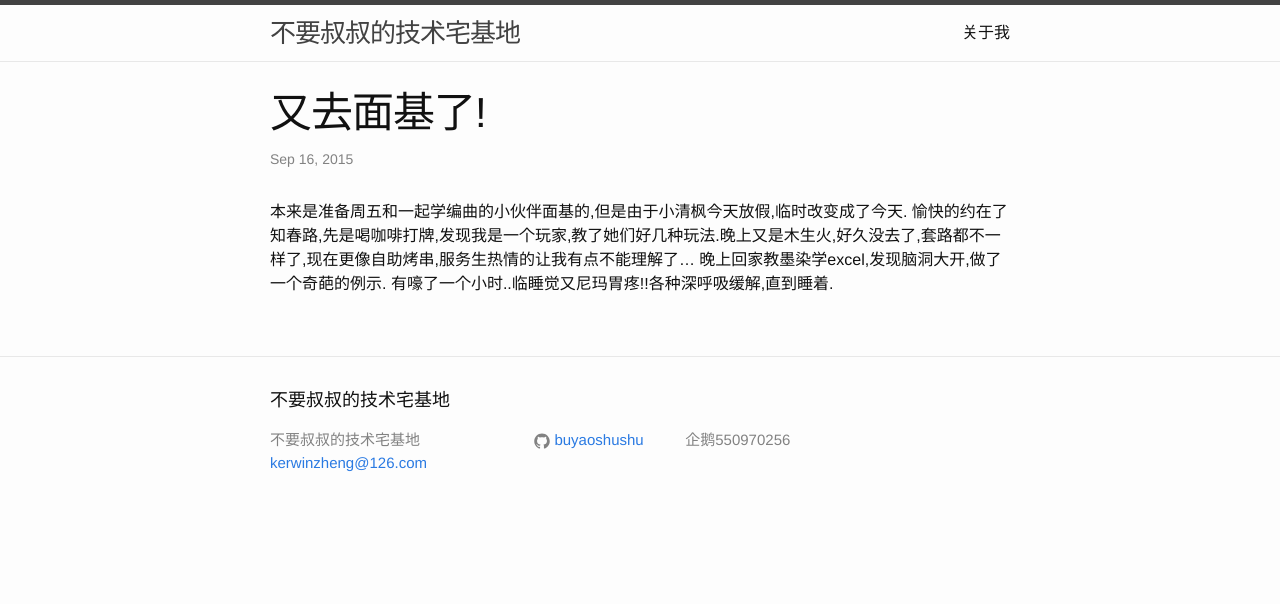
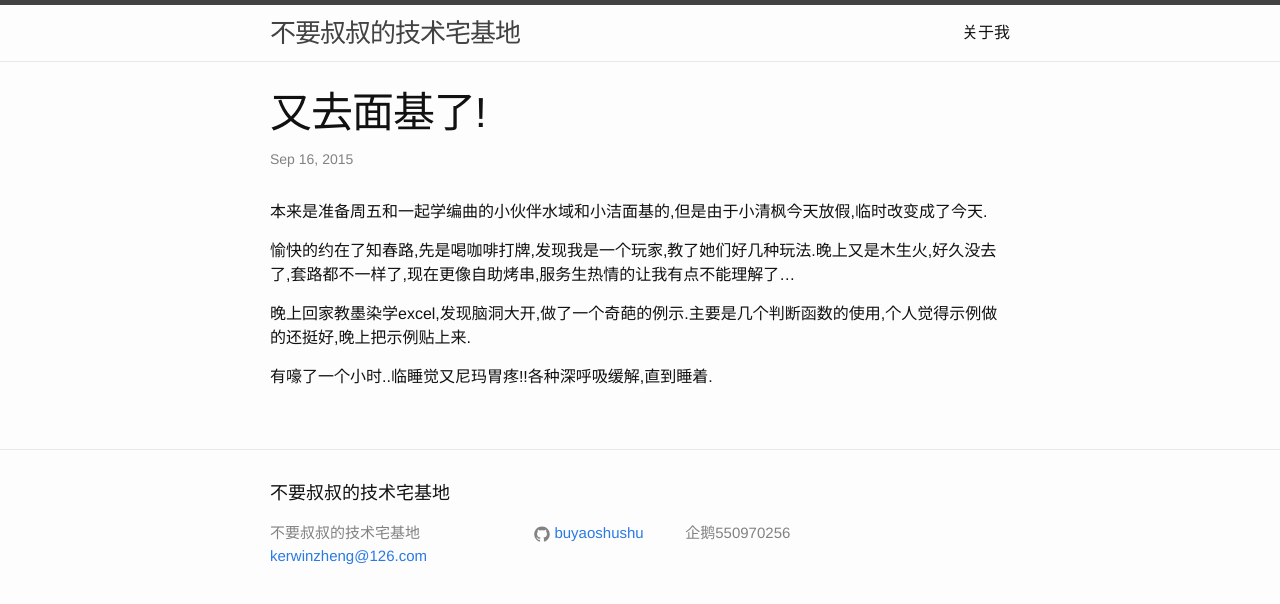
Before and after one commit to buyaoshushu/buyaoshushu.github.io, a Jekyll site: the page built from _posts/2015-09-16-diary.md, in a window 1280 px wide. Shown: the top 604 px of the page. Built offline with Jekyll 4.4.1, drawn with Linux system fonts in a browser that asks for light colours.

Commit message:
修改：     2015-09-16-diary.md

```diff
--- a/_posts/2015-09-16-diary.md
+++ b/_posts/2015-09-16-diary.md
@@ -4,7 +4,10 @@ title:  "又去面基了!"
 date:   2015-09-16
 categories: diary
 ---
-本来是准备周五和一起学编曲的小伙伴面基的,但是由于小清枫今天放假,临时改变成了今天.
+本来是准备周五和一起学编曲的小伙伴水域和小洁面基的,但是由于小清枫今天放假,临时改变成了今天.
+
 愉快的约在了知春路,先是喝咖啡打牌,发现我是一个玩家,教了她们好几种玩法.晚上又是木生火,好久没去了,套路都不一样了,现在更像自助烤串,服务生热情的让我有点不能理解了...
-晚上回家教墨染学excel,发现脑洞大开,做了一个奇葩的例示.
+
+晚上回家教墨染学excel,发现脑洞大开,做了一个奇葩的例示.主要是几个判断函数的使用,个人觉得示例做的还挺好,晚上把示例贴上来.
+
 有嚎了一个小时..临睡觉又尼玛胃疼!!各种深呼吸缓解,直到睡着.
```
